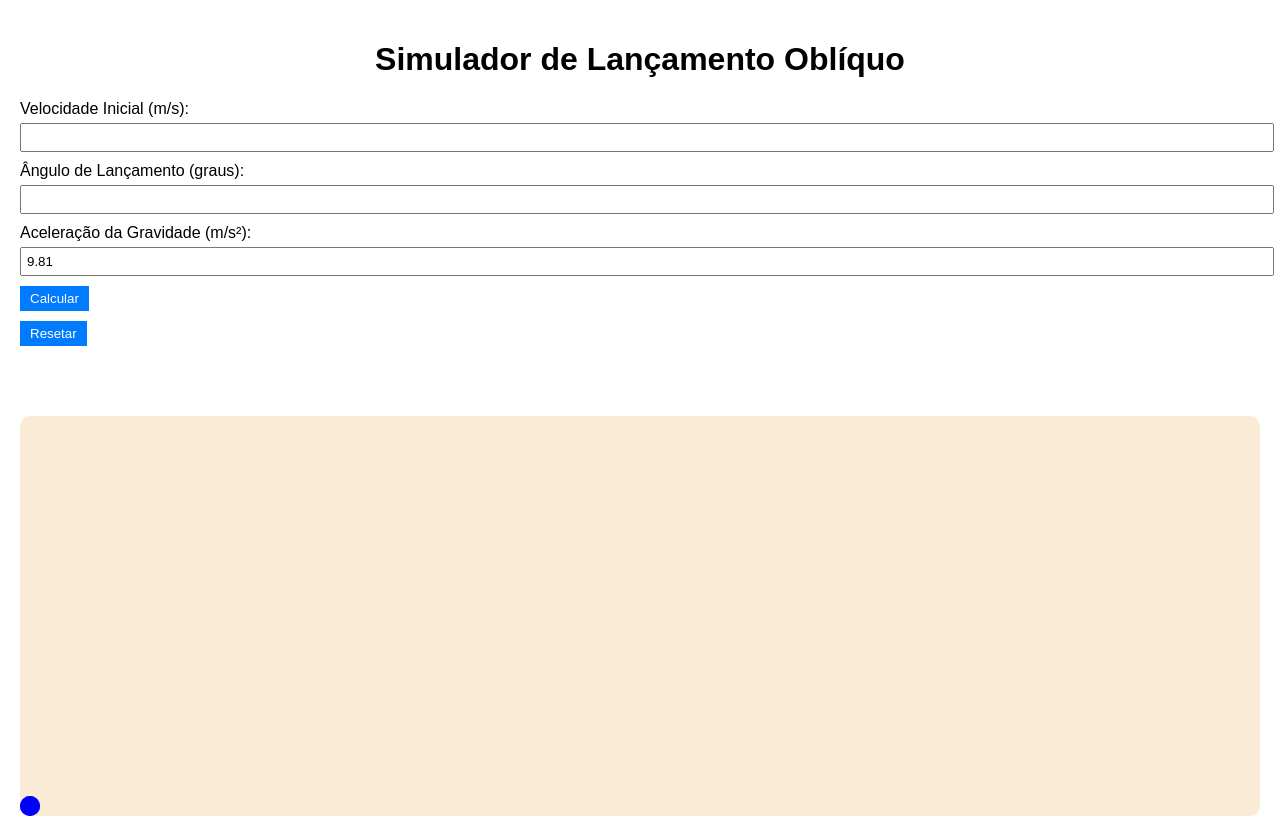
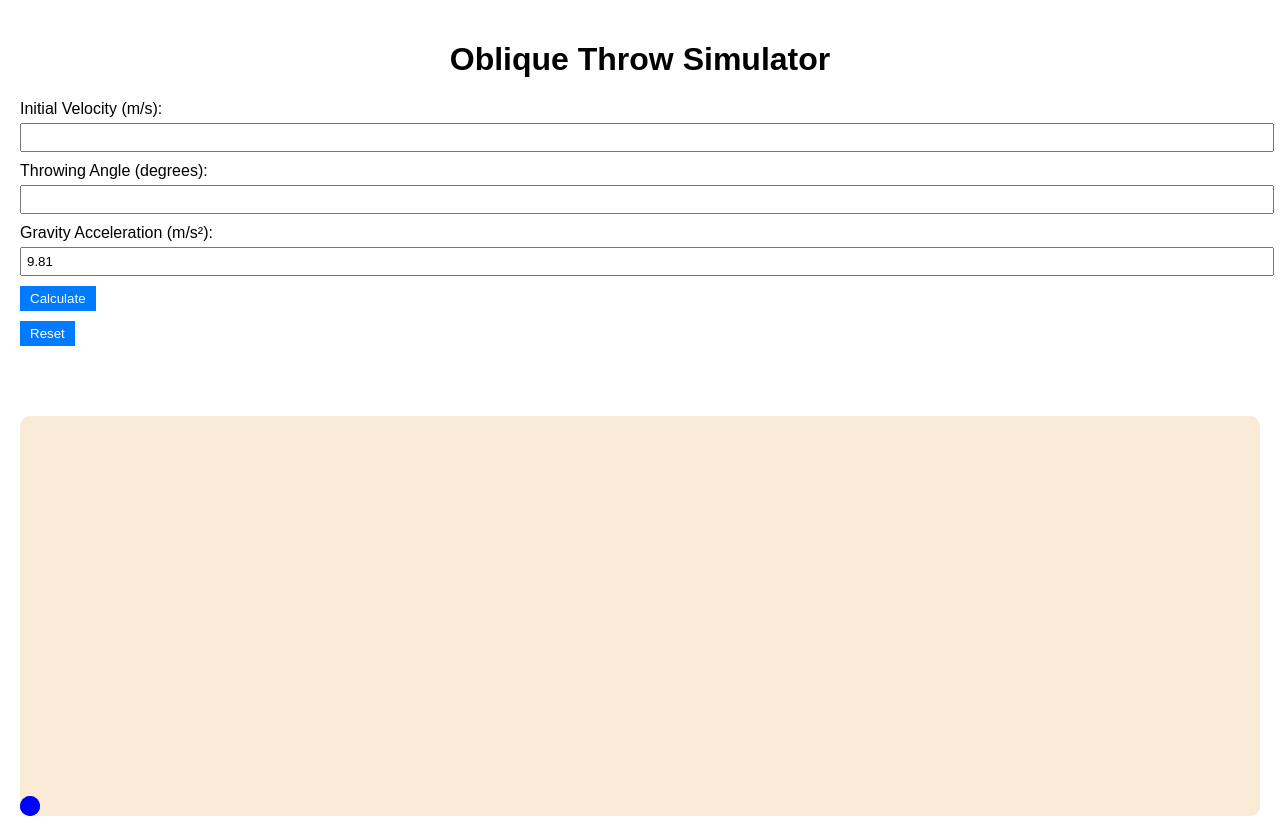
Before and after one commit to FFagundesA/propLancNew, a plain HTML site: page index.html in a window 1280 px wide. Drawn offline with Linux system fonts and the light colour scheme.

Commit message:
Update index.html

```diff
--- a/index.html
+++ b/index.html
@@ -4,25 +4,25 @@
     <meta charset="UTF-8">
     <meta name="viewport" content="width=device-width, initial-scale=1.0">
     <link rel="stylesheet" href="styles.css">
-    <title>Simulador de Lançamento Oblíquo</title>
+    <title>Oblique Throw Simulator</title>
 </head>
 
 <body>
-    <h1>Simulador de Lançamento Oblíquo</h1>
+    <h1>Oblique Throw Simulator</h1>
     <div class="input-container">
-        <label for="initial-velocity">Velocidade Inicial (m/s):</label>
+        <label for="initial-velocity">Initial Velocity (m/s):</label>
         <input type="number" id="initialVelocity">
     </div>
     <div class="input-container">
-        <label for="launch-angle">Ângulo de Lançamento (graus):</label>
+        <label for="launch-angle">Throwing Angle (degrees):</label>
         <input type="number" id="launchAngle">
     </div>
     <div class="input-container">
-        <label for="gravity">Aceleração da Gravidade (m/s²):</label>
+        <label for="gravity">Gravity Acceleration (m/s²):</label>
         <input type="number" id="gravity" value="9.81">
     </div>
-    <button id="calculateBtn">Calcular</button>
-    <button id="rstBtn">Resetar</button>
+    <button id="calculateBtn">Calculate</button>
+    <button id="rstBtn">Reset</button>
     <div class="resultados">
         <div id="result"></div>
         <div id="dist"></div>
```
